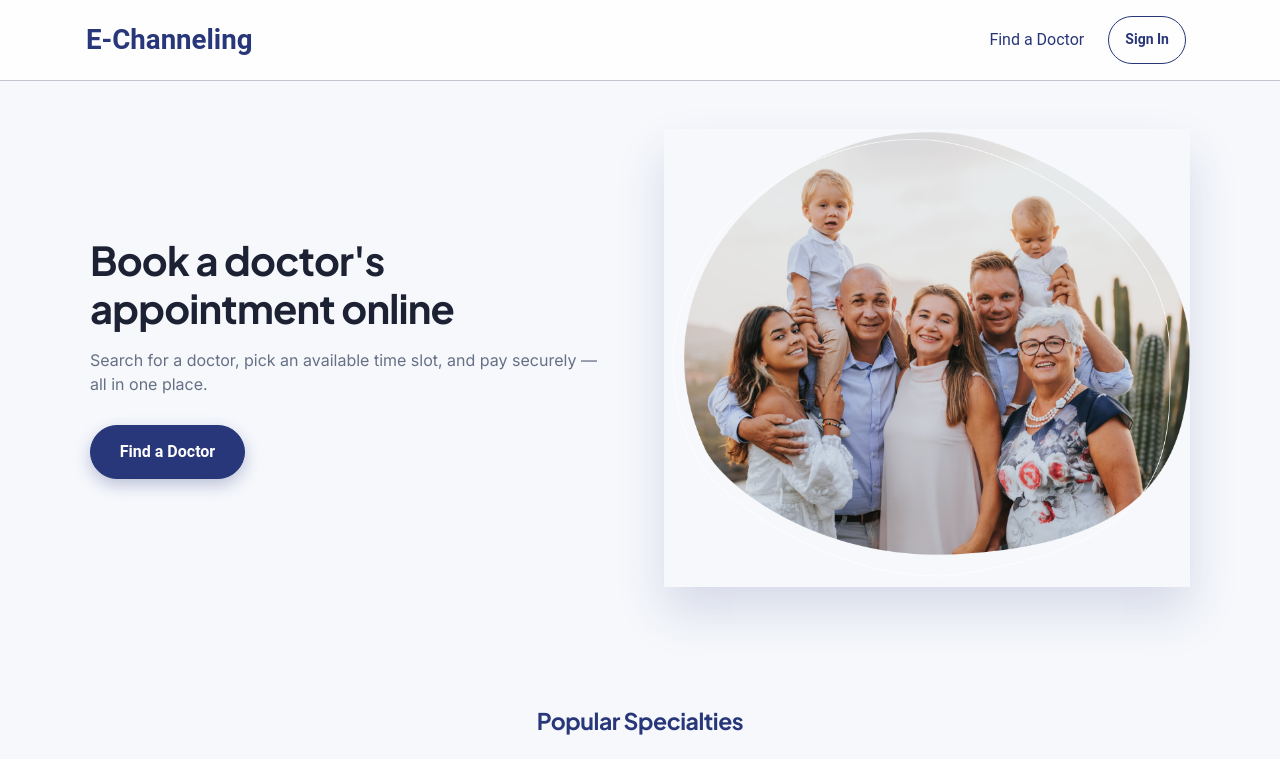
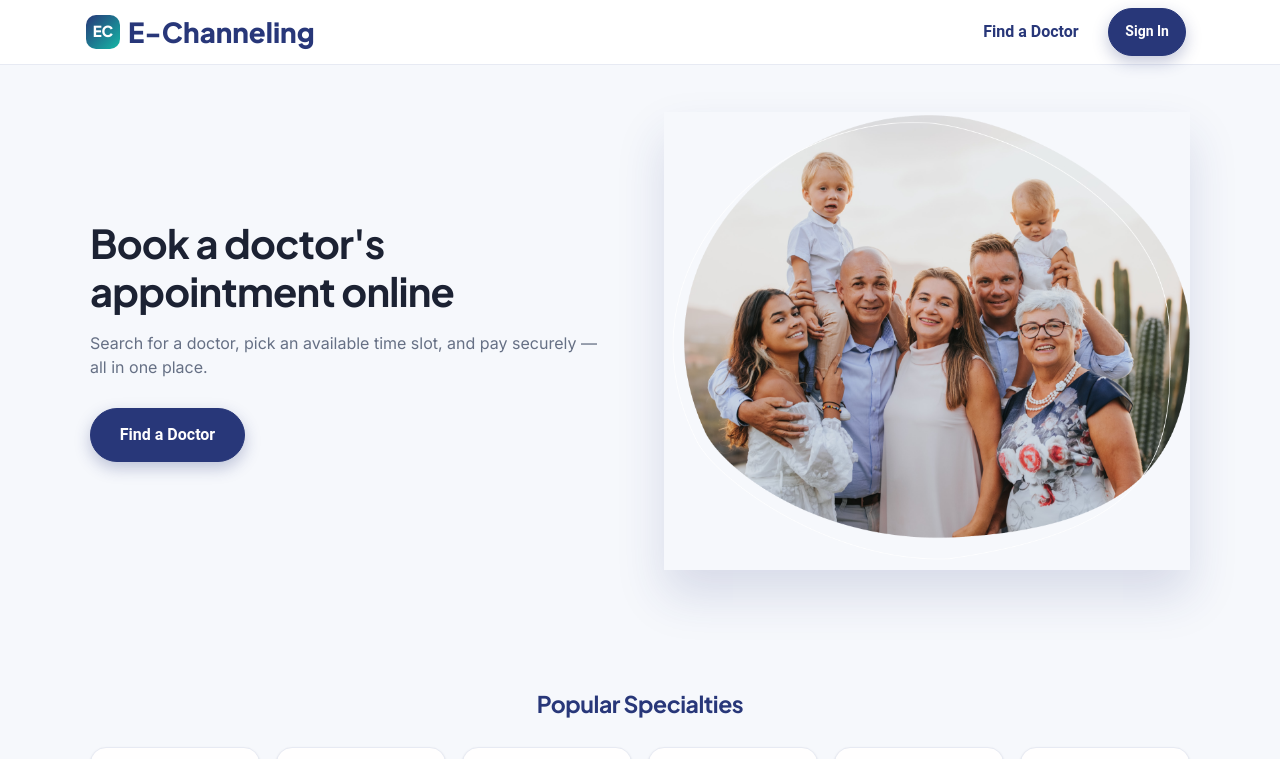
Before and after one commit to Chathu8616/e-channeling-system, a React (Vite) app in the folder echanneling-frontend/: page / in a window 1280 px wide. Shown: the top 759 px of the page. Built offline with nearby package versions, Linux system fonts and the light colour scheme.

Commit message:
Polish navbar with brand mark and sticky positioning

```diff
--- a/echanneling-frontend/src/components/NavBar.jsx
+++ b/echanneling-frontend/src/components/NavBar.jsx
@@ -12,9 +12,10 @@ export default function NavBar() {
   };
 
   return (
-    <nav className="navbar navbar-expand-lg navbar-light py-3 border-bottom bg-white">
+    <nav className="site-navbar navbar navbar-expand-lg navbar-light py-2 sticky-top">
       <div className="container">
-        <Link className="navbar-brand fw-bold" to="/">
+        <Link className="navbar-brand" to="/">
+          <span className="brand-mark">EC</span>
           E-Channeling
         </Link>
 
@@ -61,18 +62,21 @@ export default function NavBar() {
             <NotificationBell />
 
             {user ? (
-              <li className="nav-item px-2">
+              <li className="nav-item px-2 d-flex align-items-center gap-2">
+                <span className="small text-muted d-none d-md-inline">
+                  {user.email.split('@')[0]}
+                </span>
                 <button
                   type="button"
                   className="btn btn-sm btn-outline-primary rounded-pill"
                   onClick={handleLogout}
                 >
-                  Logout ({user.email})
+                  Logout
                 </button>
               </li>
             ) : (
               <li className="nav-item px-2">
-                <Link className="btn btn-sm btn-outline-primary rounded-pill" to="/login">
+                <Link className="btn btn-sm btn-primary rounded-pill" to="/login">
                   Sign In
                 </Link>
               </li>
```
